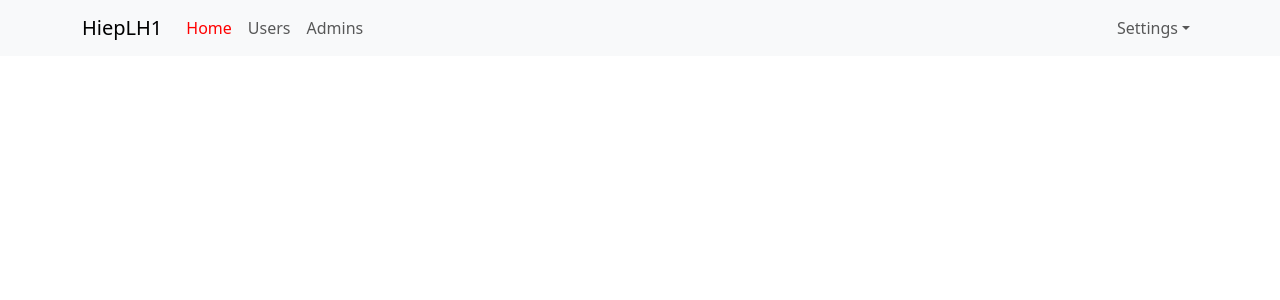
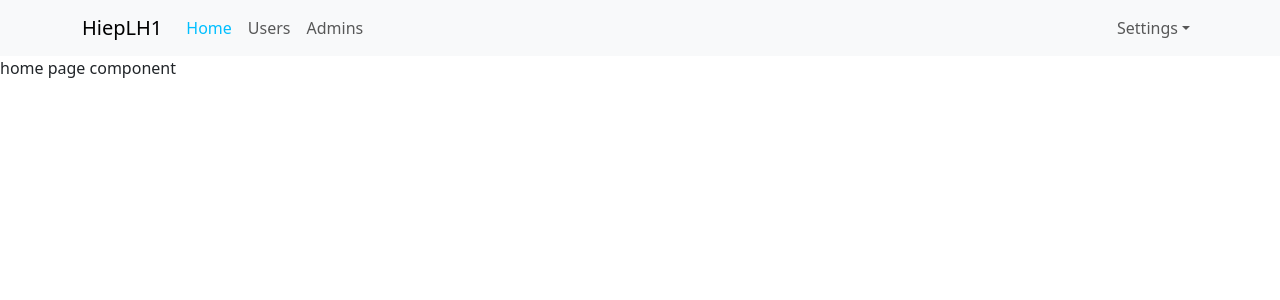
Before and after one commit to HIEUHIEP/react-hook-basic, a React (Create React App) app: page / in a window 1280 px wide. Shown: the top 300 px of the page. Built offline with nearby package versions, Linux system fonts and the light colour scheme.

Commit message:
index route

```diff
--- a/src/App.scss
+++ b/src/App.scss
@@ -13,7 +13,7 @@
     .navbar-nav {
       .nav-link{
         &.active{ // chi 2 class ngang hang
-          color: red;
+          color: #00bfff;
         }
       }
     }
--- a/src/components/Header/Header.js
+++ b/src/components/Header/Header.js
@@ -8,7 +8,9 @@
     return (
         <Navbar expand="lg" className="bg-body-tertiary">
             <Container>
-                <Navbar.Brand href="#home">HiepLH1</Navbar.Brand>
+                {/* <Navbar.Brand href="/">HiepLH1</Navbar.Brand> */}
+                {/* NavLink: high light link */}
+                <NavLink to='/' className='navbar-brand'>HiepLH1</NavLink>
                 <Navbar.Toggle aria-controls="basic-navbar-nav" />
                 <Navbar.Collapse id="basic-navbar-nav">
                     <Nav className="me-auto">
@@ -18,9 +20,9 @@
                     </Nav>
                     <Nav>
                         <NavDropdown title="Settings" id="basic-nav-dropdown">
-                            <NavDropdown.Item href="#action/3.1">Login</NavDropdown.Item>
-                            <NavDropdown.Item href="#action/3.2">Logout</NavDropdown.Item>
-                            <NavDropdown.Item href="#action/3.3">Profile</NavDropdown.Item>
+                            <NavDropdown.Item >Login</NavDropdown.Item>
+                            <NavDropdown.Item >Logout</NavDropdown.Item>
+                            <NavDropdown.Item >Profile</NavDropdown.Item>
 
                         </NavDropdown>
                     </Nav>
--- /dev/null
+++ b/src/components/Home/HomePage.js
@@ -0,0 +1,9 @@
+const HomePage = () => {
+    return (
+        <div className="homepage-container">
+            home page component
+        </div>
+    )
+}
+
+export default HomePage;
--- a/src/index.js
+++ b/src/index.js
@@ -8,6 +8,7 @@
 import { BrowserRouter, Routes, Route } from "react-router-dom";
 import User from './components/Users/User';
 import Admin from './components/Admin/Admin';
+import HomePage from './components/Home/HomePage';
 
 
 const root = ReactDOM.createRoot(document.getElementById('root'));
@@ -17,6 +18,7 @@
     <BrowserRouter>
       <Routes>
         <Route path="/" element={<App />}>
+          <Route index element={<HomePage />}></Route>
           <Route path="/users" element={<User />} />
           <Route path="/admins" element={<Admin />} />
         </Route>
```
